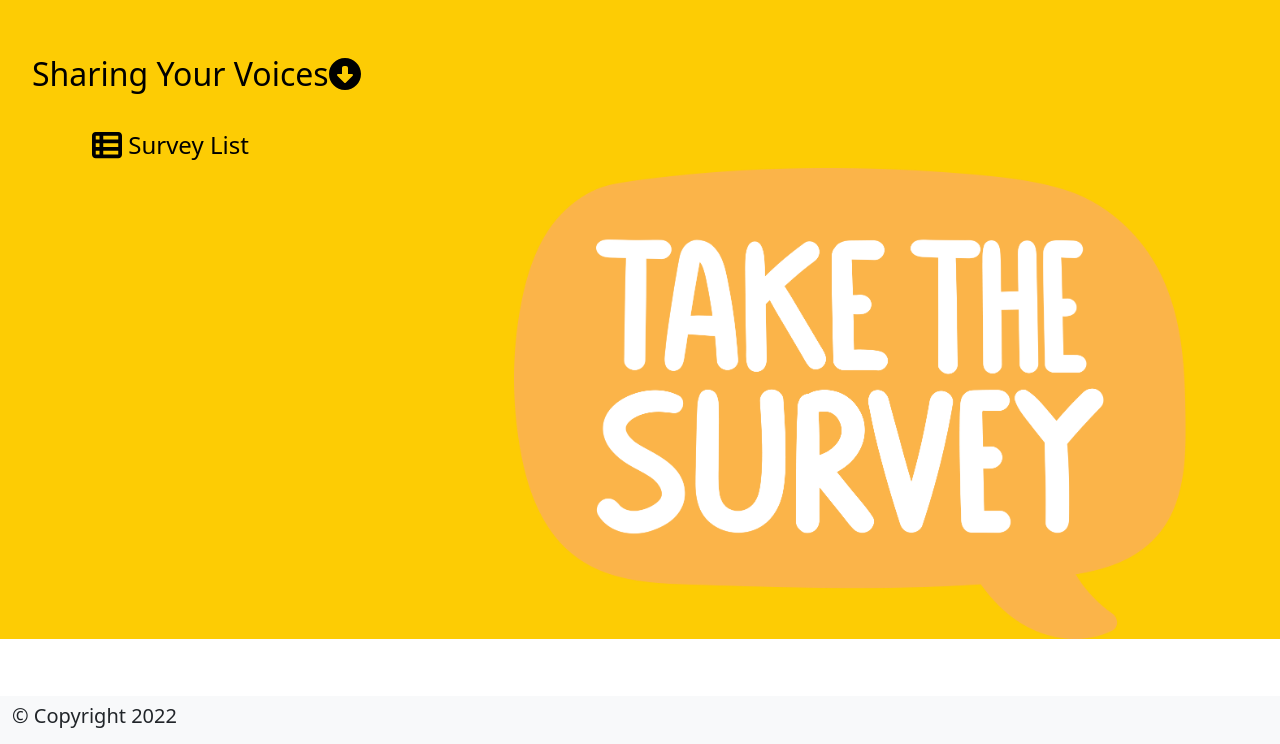
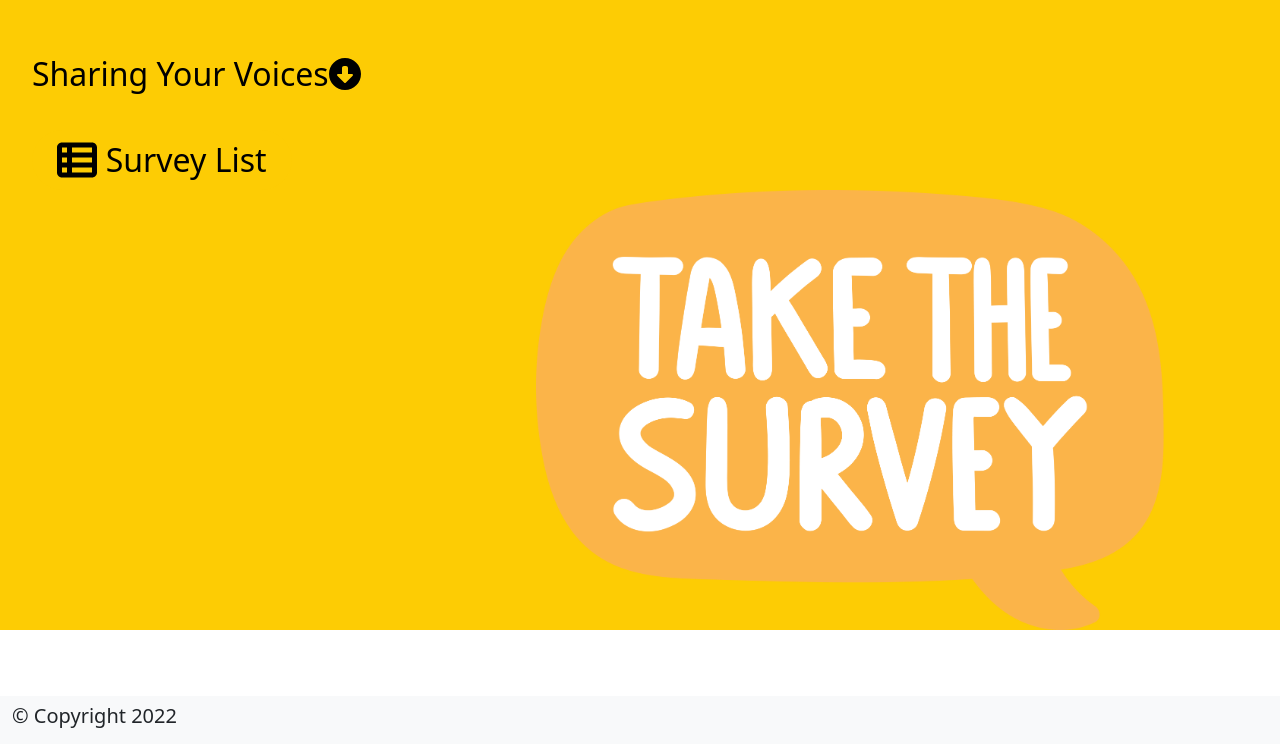
Before and after one commit to darshcode/Group-Project-Fall-2022, a Node server app: page / in a window 1280 px wide. Shown: the part 56-800 px from the top of the page. Run offline with Node 20, Linux system fonts and the light colour scheme; some libraries are stand-ins or nearby versions.

Commit message:
Adding app.css

```diff
--- a/app/views/content/home.ejs
+++ b/app/views/content/home.ejs
@@ -14,7 +14,9 @@ Eva Fan        301238820 -->
             <!-- <h1>Your Survey Matters!</h1> -->
             <p >Sharing Your Voices<i class="fa-solid fa-circle-down"></i></p>
 
-          <h4 style="text-align: center;margin-left: 60px;" ><a class="nav-link <%= (page == 'survey-list') ? 'active' : ''; %>" aria-current="page" href="/survey-list"><i class="fa-solid fa-table-list fa-lg"></i> Survey List</a></h4>
+          <!-- <h4 style="text-align: center;margin-left: 60px;" ><a class="nav-link <%= (page == 'survey-list') ? 'active' : ''; %>" aria-current="page" href="/survey-list"><i class="fa-solid fa-table-list fa-lg"></i> Survey List</a></h4> -->
+
+          <button class="btn-survey"><a class="nav-link <%= (page == 'survey-list') ? 'active' : ''; %>" aria-current="page" href="/survey-list"><i class="fa-solid fa-table-list fa-lg"></i> Survey List</a</button>
 
 
 
--- a/public/content/app.css
+++ b/public/content/app.css
@@ -41,5 +41,22 @@ Eva Fan        301238820  */
     display: flex;
     justify-content: center;
     align-items: center;
-    padding: 0rem 10rem;
+    padding: 0rem 12rem;
 }
+.btn-survey{
+    width: 260px;
+    height: 60px;
+    border: none;
+    color:#000;
+    background-color: #fdcc04;
+    border-radius: 40px;
+    box-shadow: inset 0 0 0 0 rgb(255, 0, 68);
+    transition: ease-out 0.3s;
+    font-size: 2rem;
+    outline: none;
+}
+.btn-survey:hover{
+    box-shadow: inset 260px 0 0 0 rgb(255, 0, 68);
+    cursor: pointer;
+    color: #fff;
+}
```
